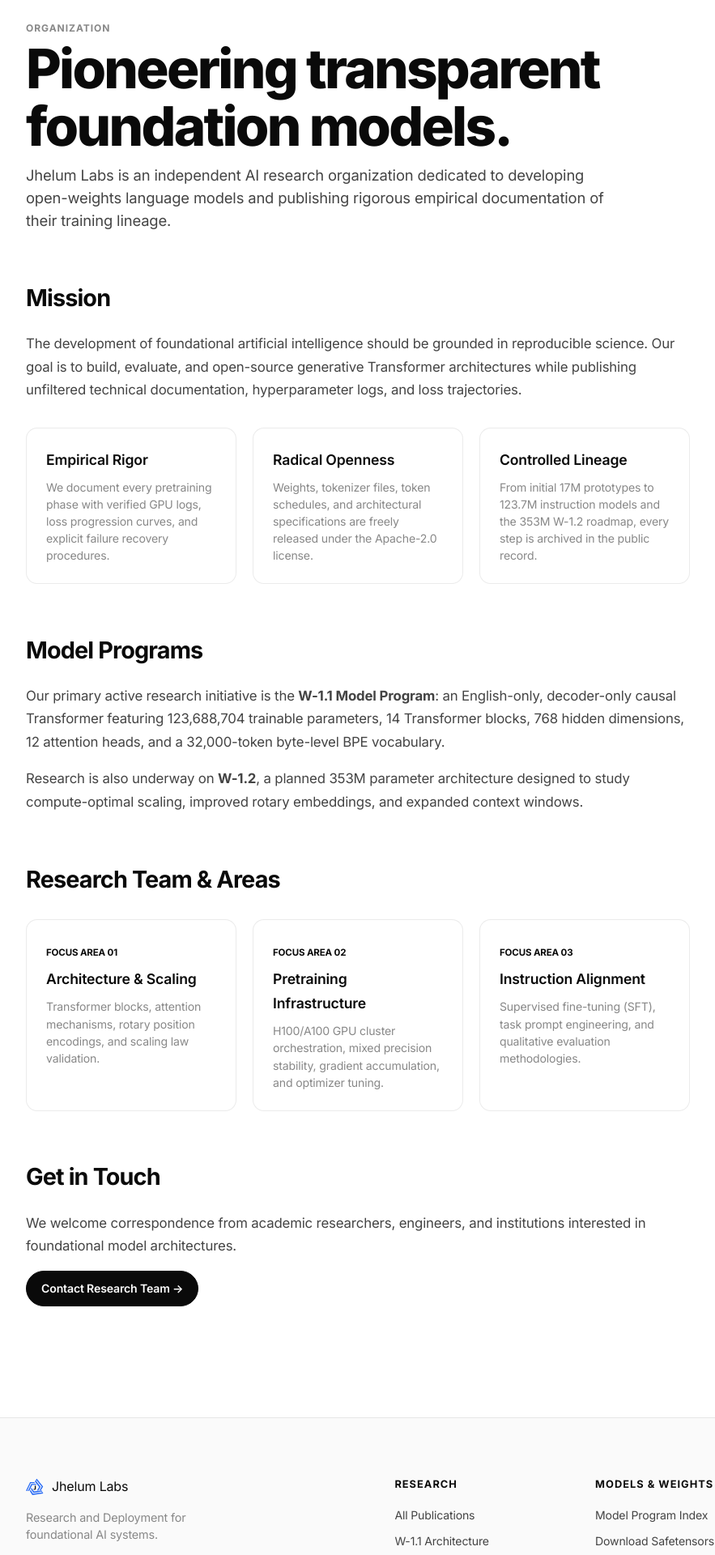
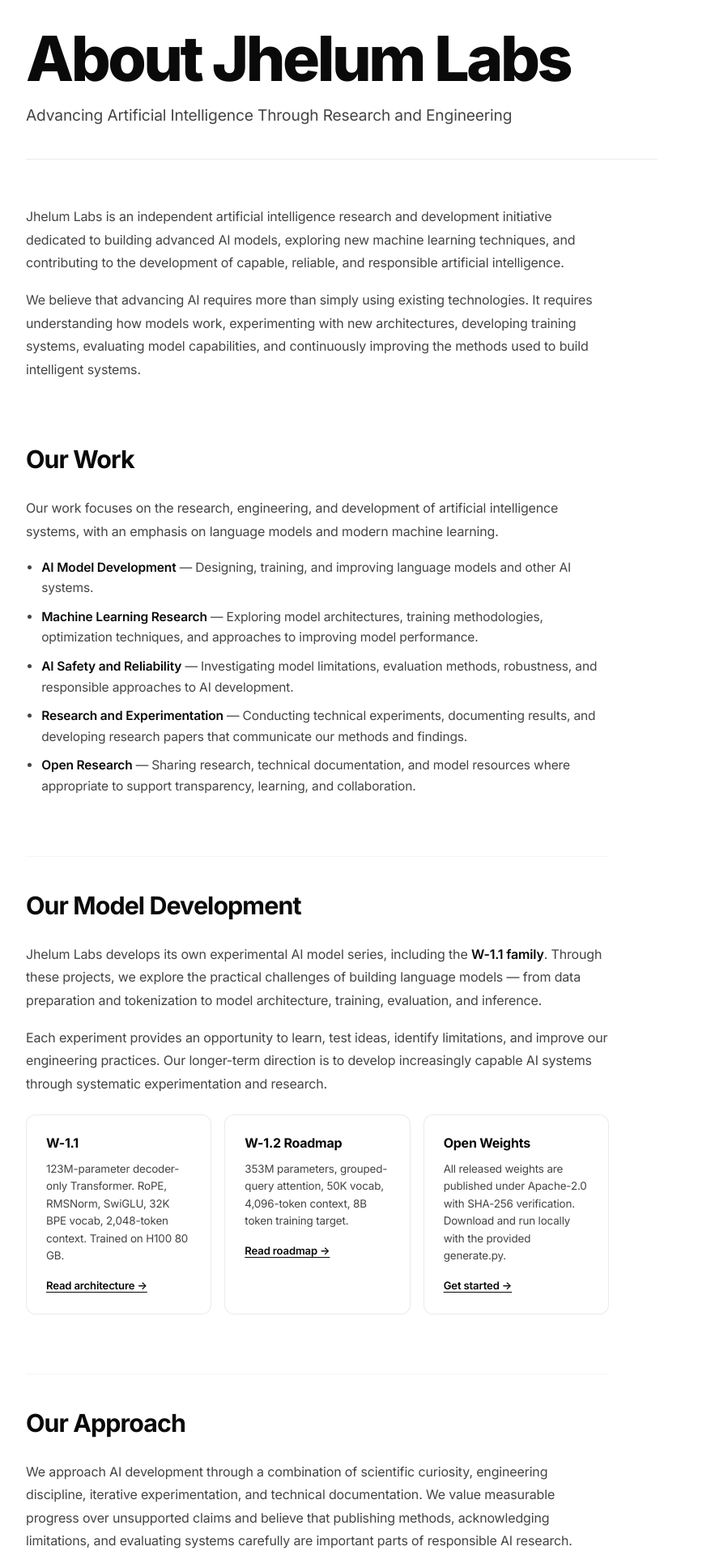
Before and after one commit to jhelum-labs/jhelum-public-research, an Astro site: page /about in a window 1280 px wide. Shown: the part 140-2060 px from the top of the page at 81% size, without its empty margins (8-891 px from the left). Built offline with nearby package versions, Linux system fonts and the light colour scheme; Astro itself is replaced by a stand-in of ours.

Commit message:
feat: full About Jhelum Labs page with mission, work, approach, model dev, contact

```diff
--- a/src/pages/about.astro
+++ b/src/pages/about.astro
@@ -1,73 +1,267 @@
 ---
 import Page from '../components/Page.astro'
-import { SITE } from '../lib/site.js'
 ---
-<Page currentPath="/about" title="About — Jhelum Labs Research" description="Learn about Jhelum Labs' mission to advance transparent, documented foundational AI architectures.">
-  <div class="shell prose-page">
-    <header class="prose-header">
-      <p class="section-eyebrow">Organization</p>
-      <h1 class="page-title">Pioneering transparent foundation models.</h1>
-      <p class="page-abstract">
-        Jhelum Labs is an independent AI research organization dedicated to developing open-weights language models and publishing rigorous empirical documentation of their training lineage.
-      </p>
+<Page currentPath="/about" title="About — Jhelum Labs" description="Jhelum Labs is an independent AI research and development organization dedicated to building advanced AI models and contributing to responsible artificial intelligence.">
+  <div class="ab-page shell">
+
+    <!-- Header -->
+    <header class="ab-header">
+      <h1 class="ab-title">About Jhelum Labs</h1>
+      <p class="ab-tagline">Advancing Artificial Intelligence Through Research and Engineering</p>
     </header>
 
-    <div class="prose-content">
-      <h2>Mission</h2>
+    <div class="ab-body">
+
+      <!-- Intro -->
+      <p class="ab-lead">
+        Jhelum Labs is an independent artificial intelligence research and development
+        initiative dedicated to building advanced AI models, exploring new machine
+        learning techniques, and contributing to the development of capable, reliable,
+        and responsible artificial intelligence.
+      </p>
       <p>
-        The development of foundational artificial intelligence should be grounded in reproducible science. Our goal is to build, evaluate, and open-source generative Transformer architectures while publishing unfiltered technical documentation, hyperparameter logs, and loss trajectories.
+        We believe that advancing AI requires more than simply using existing technologies.
+        It requires understanding how models work, experimenting with new architectures,
+        developing training systems, evaluating model capabilities, and continuously
+        improving the methods used to build intelligent systems.
       </p>
 
-      <!-- Three Pillars Grid -->
-      <div class="pillars-grid">
-        <div class="pillar-card">
-          <h3>Empirical Rigor</h3>
-          <p>We document every pretraining phase with verified GPU logs, loss progression curves, and explicit failure recovery procedures.</p>
+      <!-- Our Work -->
+      <h2>Our Work</h2>
+      <p>
+        Our work focuses on the research, engineering, and development of artificial
+        intelligence systems, with an emphasis on language models and modern machine learning.
+      </p>
+      <ul>
+        <li><strong>AI Model Development</strong> — Designing, training, and improving language models and other AI systems.</li>
+        <li><strong>Machine Learning Research</strong> — Exploring model architectures, training methodologies, optimization techniques, and approaches to improving model performance.</li>
+        <li><strong>AI Safety and Reliability</strong> — Investigating model limitations, evaluation methods, robustness, and responsible approaches to AI development.</li>
+        <li><strong>Research and Experimentation</strong> — Conducting technical experiments, documenting results, and developing research papers that communicate our methods and findings.</li>
+        <li><strong>Open Research</strong> — Sharing research, technical documentation, and model resources where appropriate to support transparency, learning, and collaboration.</li>
+      </ul>
+
+      <!-- Model Development -->
+      <h2>Our Model Development</h2>
+      <p>
+        Jhelum Labs develops its own experimental AI model series, including the
+        <strong>W-1.1 family</strong>. Through these projects, we explore the practical
+        challenges of building language models — from data preparation and tokenization
+        to model architecture, training, evaluation, and inference.
+      </p>
+      <p>
+        Each experiment provides an opportunity to learn, test ideas, identify limitations,
+        and improve our engineering practices. Our longer-term direction is to develop
+        increasingly capable AI systems through systematic experimentation and research.
+      </p>
+
+      <!-- Three pillars -->
+      <div class="ab-cards">
+        <div class="ab-card">
+          <h3>W-1.1</h3>
+          <p>123M-parameter decoder-only Transformer. RoPE, RMSNorm, SwiGLU, 32K BPE vocab, 2,048-token context. Trained on H100 80 GB.</p>
+          <a href="/research/w-1.1-final-architecture">Read architecture →</a>
         </div>
-        <div class="pillar-card">
-          <h3>Radical Openness</h3>
-          <p>Weights, tokenizer files, token schedules, and architectural specifications are freely released under the Apache-2.0 license.</p>
+        <div class="ab-card">
+          <h3>W-1.2 Roadmap</h3>
+          <p>353M parameters, grouped-query attention, 50K vocab, 4,096-token context, 8B token training target.</p>
+          <a href="/research/w-1.2-architecture">Read roadmap →</a>
         </div>
-        <div class="pillar-card">
-          <h3>Controlled Lineage</h3>
-          <p>From initial 17M prototypes to 123.7M instruction models and the 353M W-1.2 roadmap, every step is archived in the public record.</p>
+        <div class="ab-card">
+          <h3>Open Weights</h3>
+          <p>All released weights are published under Apache-2.0 with SHA-256 verification. Download and run locally with the provided generate.py.</p>
+          <a href="/playground">Get started →</a>
         </div>
       </div>
 
-      <h2>Model Programs</h2>
+      <!-- Approach -->
+      <h2>Our Approach</h2>
       <p>
-        Our primary active research initiative is the <strong>W-1.1 Model Program</strong>: an English-only, decoder-only causal Transformer featuring 123,688,704 trainable parameters, 14 Transformer blocks, 768 hidden dimensions, 12 attention heads, and a 32,000-token byte-level BPE vocabulary.
+        We approach AI development through a combination of scientific curiosity,
+        engineering discipline, iterative experimentation, and technical documentation.
+        We value measurable progress over unsupported claims and believe that publishing
+        methods, acknowledging limitations, and evaluating systems carefully are important
+        parts of responsible AI research.
       </p>
       <p>
-        Research is also underway on <strong>W-1.2</strong>, a planned 353M parameter architecture designed to study compute-optimal scaling, improved rotary embeddings, and expanded context windows.
+        We aim to make our work understandable and useful to developers, researchers,
+        students, and others interested in the future of artificial intelligence.
       </p>
 
-      <h2>Research Team & Areas</h2>
-      <div class="pillars-grid" style="margin-top: 24px;">
-        <div class="pillar-card">
-          <span style="font-size: 0.72rem; color: var(--brand); font-weight: 700; text-transform: uppercase;">Focus Area 01</span>
-          <h3 style="margin-top: 6px;">Architecture & Scaling</h3>
-          <p>Transformer blocks, attention mechanisms, rotary position encodings, and scaling law validation.</p>
-        </div>
-        <div class="pillar-card">
-          <span style="font-size: 0.72rem; color: var(--brand); font-weight: 700; text-transform: uppercase;">Focus Area 02</span>
-          <h3 style="margin-top: 6px;">Pretraining Infrastructure</h3>
-          <p>H100/A100 GPU cluster orchestration, mixed precision stability, gradient accumulation, and optimizer tuning.</p>
-        </div>
-        <div class="pillar-card">
-          <span style="font-size: 0.72rem; color: var(--brand); font-weight: 700; text-transform: uppercase;">Focus Area 03</span>
-          <h3 style="margin-top: 6px;">Instruction Alignment</h3>
-          <p>Supervised fine-tuning (SFT), task prompt engineering, and qualitative evaluation methodologies.</p>
-        </div>
-      </div>
+      <!-- Mission -->
+      <h2>Our Mission</h2>
+      <p>
+        Our mission is to advance artificial intelligence through independent research,
+        original model development, and responsible engineering. We aspire to contribute
+        useful knowledge, build capable AI systems, and make meaningful progress in
+        machine learning through continuous experimentation and open scientific inquiry.
+      </p>
 
-      <h2>Get in Touch</h2>
+      <!-- Looking Ahead -->
+      <h2>Looking Ahead</h2>
       <p>
-        We welcome correspondence from academic researchers, engineers, and institutions interested in foundational model architectures.
+        As we continue developing our model series and research projects, Jhelum Labs
+        remains focused on learning, innovation, and long-term progress in artificial
+        intelligence. We see every model, experiment, and research paper as part of a
+        broader effort to understand and advance the possibilities of AI.
+      </p>
+
+      <blockquote>
+        Jhelum Labs — Building AI. Advancing Research. Exploring What Comes Next.
+      </blockquote>
+
+      <!-- Contact -->
+      <h2>Contact</h2>
+      <p>
+        For research inquiries, technical discussions, collaborations, or general
+        questions, contact us at:
       </p>
       <p>
-        <a class="btn-openai-pill" href="/contact">Contact Research Team →</a>
+        <strong>Email:</strong> <a href="mailto:team@jhelumlabs.in">team@jhelumlabs.in</a><br/>
+        <strong>Website:</strong> <a href="https://jhelumlabs.in">https://jhelumlabs.in</a>
       </p>
+      <p>
+        <a class="ab-cta" href="/contact">Contact research team →</a>
+      </p>
+
     </div>
   </div>
 </Page>
+
+<style>
+.ab-page {
+  padding: clamp(64px, 9vw, 108px) 0 clamp(80px, 11vw, 130px);
+}
+
+/* Header */
+.ab-header {
+  max-width: 780px;
+  margin-bottom: 56px;
+  padding-bottom: 40px;
+  border-bottom: 1px solid var(--line);
+}
+.ab-title {
+  font-size: clamp(2.4rem, 6vw, 4.8rem);
+  font-weight: 800;
+  letter-spacing: -0.045em;
+  line-height: 1.05;
+  color: var(--text);
+  margin: 0 0 14px;
+}
+.ab-tagline {
+  font-size: clamp(1rem, 1.8vw, 1.2rem);
+  color: var(--text-soft);
+  margin: 0;
+  font-weight: 400;
+  line-height: 1.5;
+}
+
+/* Body */
+.ab-body {
+  max-width: 720px;
+}
+.ab-lead {
+  font-size: clamp(1.05rem, 1.8vw, 1.2rem);
+  line-height: 1.72;
+  color: var(--text-soft);
+  margin: 0 0 1.2em;
+}
+.ab-body p {
+  font-size: 1rem;
+  line-height: 1.78;
+  color: var(--text-soft);
+  margin: 0 0 1.1em;
+}
+.ab-body h2 {
+  font-size: clamp(1.4rem, 2.5vw, 1.9rem);
+  font-weight: 700;
+  letter-spacing: -0.03em;
+  color: var(--text);
+  margin: 2.4em 0 0.7em;
+  padding-top: 1.2em;
+  border-top: 1px solid var(--line-subtle);
+}
+.ab-body h2:first-of-type {
+  border-top: none;
+  padding-top: 0;
+}
+.ab-body ul {
+  padding-left: 1.2em;
+  margin: 0 0 1.2em;
+  display: flex;
+  flex-direction: column;
+  gap: 10px;
+}
+.ab-body li {
+  font-size: .97rem;
+  line-height: 1.65;
+  color: var(--text-soft);
+}
+.ab-body strong { color: var(--text); font-weight: 600 }
+.ab-body a {
+  color: var(--text);
+  text-decoration: underline;
+  text-underline-offset: 3px;
+  transition: opacity .15s;
+}
+.ab-body a:hover { opacity: .7 }
+.ab-body blockquote {
+  border-left: 3px solid var(--accent);
+  padding: 4px 0 4px 20px;
+  margin: 2em 0;
+  font-size: 1.05rem;
+  font-style: italic;
+  color: var(--text-soft);
+  line-height: 1.6;
+}
+
+/* Cards */
+.ab-cards {
+  display: grid;
+  grid-template-columns: repeat(auto-fill, minmax(200px, 1fr));
+  gap: 16px;
+  margin: 1.5em 0 2em;
+}
+.ab-card {
+  padding: 22px 24px;
+  border: 1px solid var(--line);
+  border-radius: 12px;
+  background: var(--surface-card);
+}
+.ab-card h3 {
+  font-size: 1rem;
+  font-weight: 700;
+  color: var(--text);
+  margin: 0 0 8px;
+  letter-spacing: -.015em;
+}
+.ab-card p {
+  font-size: .84rem;
+  color: var(--text-soft);
+  line-height: 1.6;
+  margin: 0 0 12px;
+}
+.ab-card a {
+  font-size: .82rem;
+  font-weight: 600;
+}
+
+/* CTA button */
+.ab-cta {
+  display: inline-flex;
+  align-items: center;
+  gap: 6px;
+  padding: 11px 24px;
+  border-radius: 9999px;
+  background: var(--text);
+  color: var(--bg) !important;
+  font-size: .9rem;
+  font-weight: 600;
+  text-decoration: none !important;
+  transition: opacity .15s ease;
+}
+.ab-cta:hover { opacity: .85 }
+
+@media (max-width: 600px) {
+  .ab-cards { grid-template-columns: 1fr }
+}
+</style>
```
